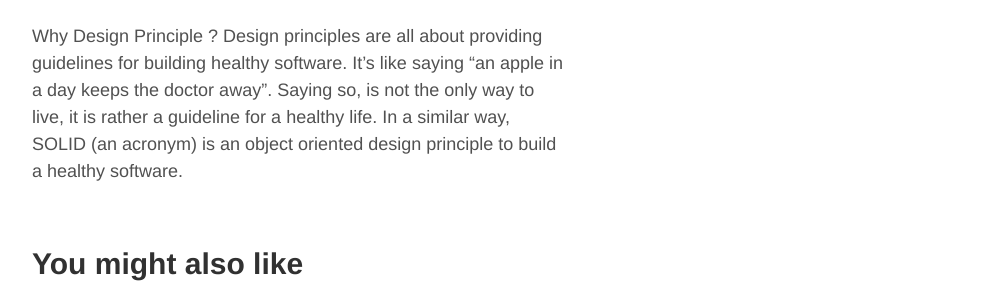
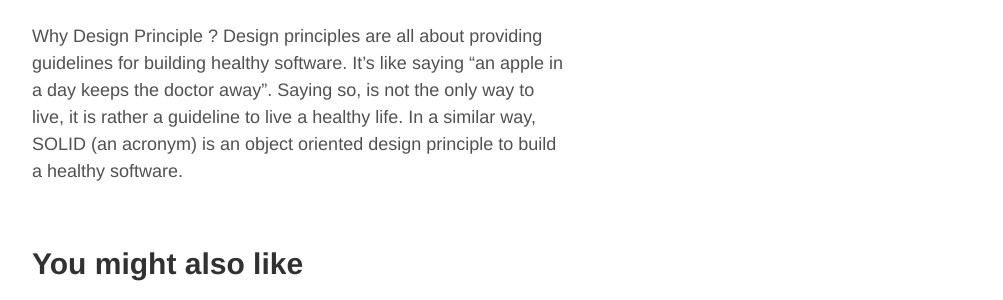
Before and after one commit to lakshma/lakshma.github.io, a Jekyll site: the page built from _posts/2015-05-19-solid-design-principle.md, in a window 1280 px wide. Shown: the part 321-621 px from the top of the page, without its empty margins (138-1141 px from the left). Built offline with Jekyll 4.4.1, drawn with Linux system fonts in a browser that asks for light colours; Markdown is read by kramdown in place of the engine named in the settings.

Commit message:
no message

```diff
--- a/_posts/2015-05-19-solid-design-principle.md
+++ b/_posts/2015-05-19-solid-design-principle.md
@@ -4,5 +4,5 @@
 ---
 
 Why Design Principle ? Design principles are all about providing guidelines for building healthy software. It's like saying "an apple in a day keeps the doctor away".
-Saying so, is not the only way to live, it is rather a guideline for a healthy life. In a similar way, SOLID (an acronym) is an object oriented design principle to build a healthy
+Saying so, is not the only way to live, it is rather a guideline to live a healthy life. In a similar way, SOLID (an acronym) is an object oriented design principle to build a healthy
 software.
```
